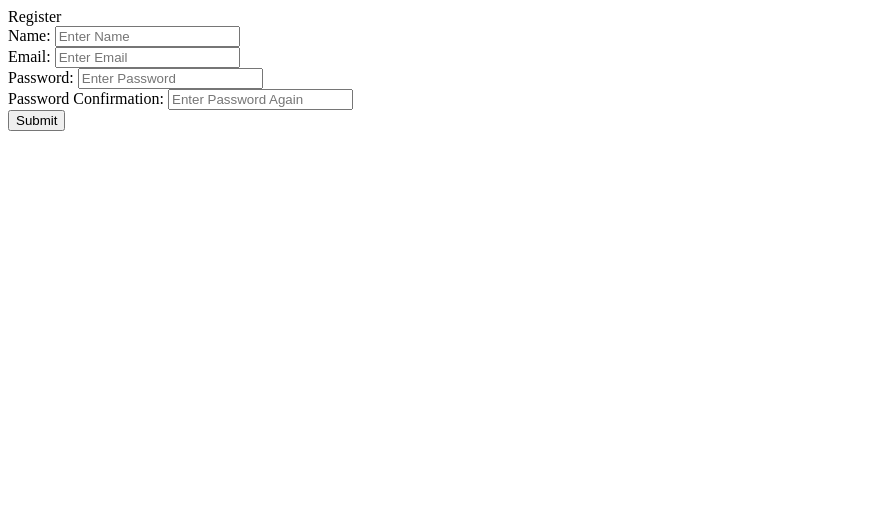
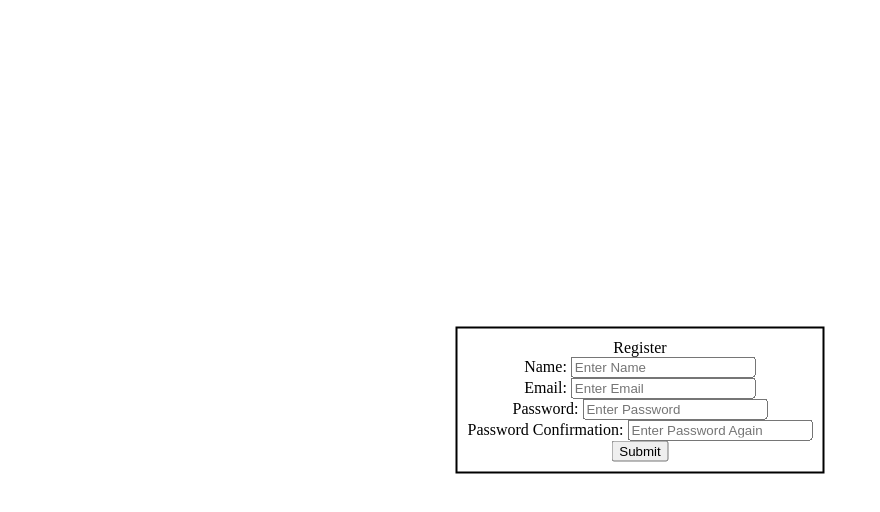
Before and after one commit to aaronchu357/stock-portfolio-app, a React (Create React App) app in the folder frontend/: page /register in a window 1280 px wide. Shown: the top 512 px of the page, without its empty margins (0-880 px from the left). Built offline with nearby package versions, Linux system fonts and the light colour scheme.

Commit message:
center pre login/signup forms

```diff
--- /dev/null
+++ b/frontend/src/forms/PreLoginForms.css
@@ -0,0 +1,23 @@
+.sign-in-form {
+  text-align: center;
+  border: 2px solid #000;
+  padding: 10px;
+  margin: 0;
+  position: absolute;
+  top: 50%;
+  left: 50%;
+  -ms-transform: translate(-50%, -50%);
+  transform: translate(-50%, -50%);
+}
+
+.register-form {
+  text-align: center;
+  border: 2px solid #000;
+  padding: 10px;
+  margin: 0;
+  position: absolute;
+  top: 50%;
+  left: 50%;
+  -ms-transform: translate(-50%, -50%);
+  transform: translate(-50%, -50%);
+}
--- a/frontend/src/forms/RegisterForm.js
+++ b/frontend/src/forms/RegisterForm.js
@@ -1,4 +1,5 @@
 import React, { useState } from 'react'
+import './PreLoginForms.css'
 
 const RegisterForm = props => {
 
--- a/frontend/src/forms/SignInForm.js
+++ b/frontend/src/forms/SignInForm.js
@@ -1,4 +1,5 @@
 import React, { useState } from 'react'
+import './PreLoginForms.css'
 
 const SignInForm = props => {
 
```
